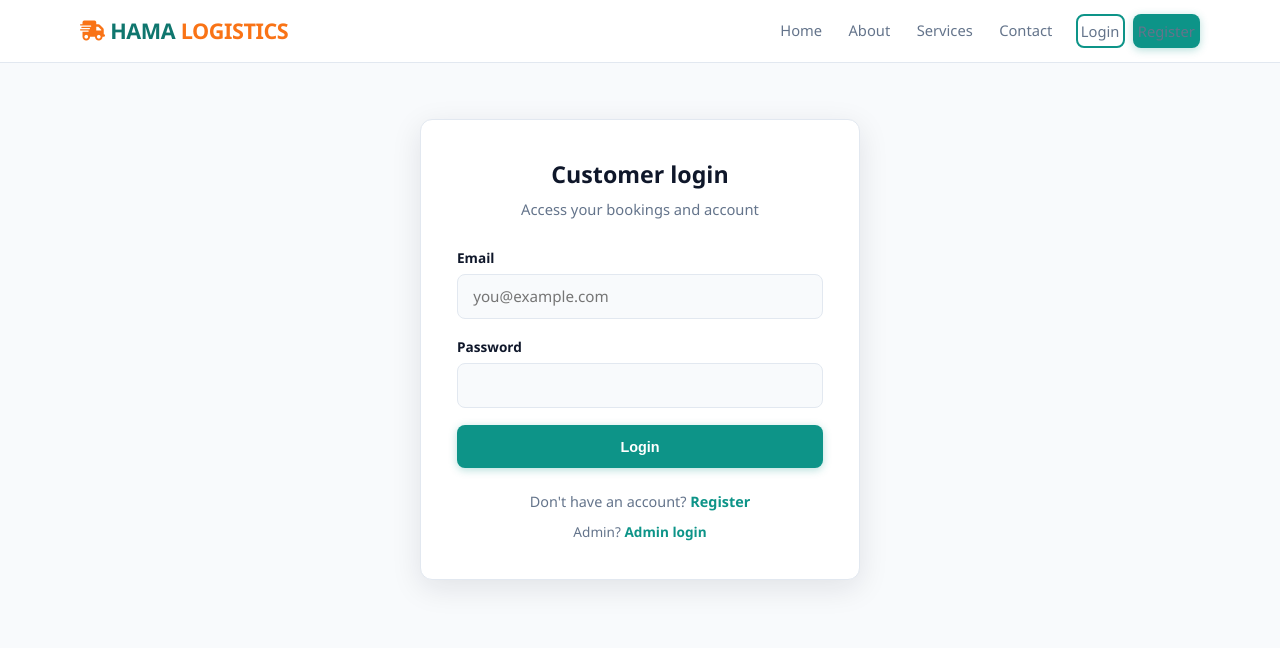
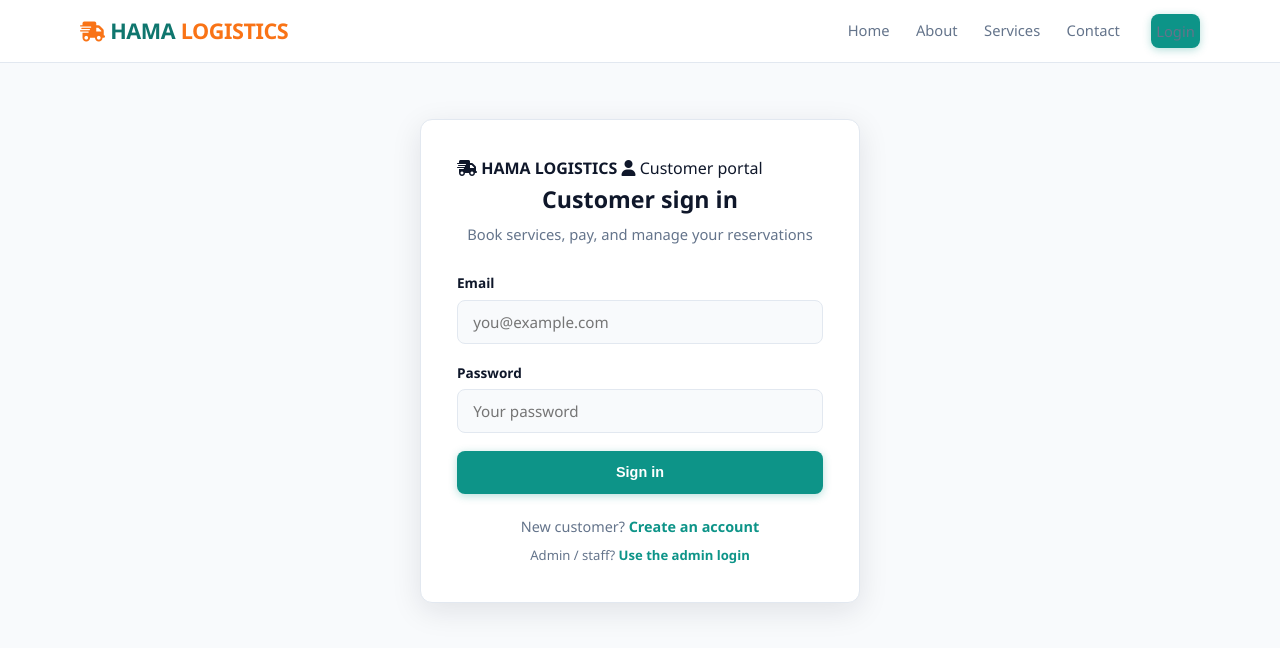
Before and after one commit to WebDevNinja12/swiftlogistics, a website: page pages/login.html in a window 1280 px wide. Drawn offline with Linux system fonts and the light colour scheme.

Commit message:
Push Enterprise-aligned CSS and customer portal login

```diff
--- a/pages/login.html
+++ b/pages/login.html
@@ -10,33 +10,37 @@
 <body>
   <nav class="navbar">
     <div class="container nav-container">
-      <a href="../index.html" class="logo"><i class="fas fa-shipping-fast"></i> HAMA <span>LOGISTICS</span></a>
+      <a href="../index.html" class="logo">
+        <span class="logo-mark"><i class="fas fa-shipping-fast"></i></span>
+        HAMA <span>LOGISTICS</span>
+      </a>
       <ul class="nav-links" id="navLinks">
         <li><a href="../index.html">Home</a></li>
         <li><a href="about.html">About</a></li>
         <li><a href="services.html">Services</a></li>
         <li><a href="contact.html">Contact</a></li>
-        <li id="authLinks" style="display:flex;gap:0.5rem;">
-          <a href="login.html" class="btn btn-outline btn-sm">Login</a>
-          <a href="register.html" class="btn btn-primary btn-sm">Register</a>
-        </li>
-        <li id="userMenu" style="display:none;"></li>
+        <li style="margin-left:0.5rem;"><a href="login.html" class="btn btn-primary btn-sm">Login</a></li>
       </ul>
       <button class="hamburger" id="hamburger"><span></span><span></span><span></span></button>
     </div>
   </nav>
   <section class="form-section">
     <div class="form-card">
-      <h2>Customer login</h2>
-      <p class="subtitle">Access your bookings and account</p>
+      <div class="portal-brand">
+        <span class="logo-mark"><i class="fas fa-shipping-fast"></i></span>
+        <strong>HAMA <span>LOGISTICS</span></strong>
+        <span class="portal-tag"><i class="fas fa-user"></i> Customer portal</span>
+      </div>
+      <h2>Customer sign in</h2>
+      <p class="subtitle">Book services, pay, and manage your reservations</p>
       <div id="errorMsg" class="form-error" style="display:none;text-align:center;margin-bottom:1rem;"></div>
       <form id="loginForm">
         <div class="form-group"><label>Email</label><input type="email" name="email" required placeholder="you@example.com" /></div>
-        <div class="form-group"><label>Password</label><input type="password" name="password" required /></div>
-        <button type="submit" class="btn btn-primary" style="width:100%;" id="loginBtn">Login</button>
+        <div class="form-group"><label>Password</label><input type="password" name="password" required placeholder="Your password" /></div>
+        <button type="submit" class="btn btn-primary" style="width:100%;" id="loginBtn">Sign in</button>
       </form>
-      <p class="form-footer">Don't have an account? <a href="register.html">Register</a></p>
-      <p class="form-footer" style="margin-top:0.5rem;font-size:0.85rem;">Admin? <a href="../admin/login.html">Admin login</a></p>
+      <p class="form-footer">New customer? <a href="register.html">Create an account</a></p>
+      <p class="form-footer" style="margin-top:0.4rem;font-size:0.82rem;">Admin / staff? <a href="../admin/login.html">Use the admin login</a></p>
     </div>
   </section>
   <script src="../js/api.js"></script>
@@ -49,7 +53,7 @@
       const btn = document.getElementById('loginBtn');
       const err = document.getElementById('errorMsg');
       err.style.display = 'none';
-      btn.disabled = true; btn.textContent = 'Logging in...';
+      btn.disabled = true; btn.textContent = 'Signing in...';
       const fd = new FormData(e.target);
       try {
         await Api.login(fd.get('email'), fd.get('password'));
@@ -60,7 +64,7 @@
         else {
           err.textContent = apiErr.message || result.error || 'Login failed';
           err.style.display = 'block';
-          btn.disabled = false; btn.textContent = 'Login';
+          btn.disabled = false; btn.textContent = 'Sign in';
         }
       }
     });
```
